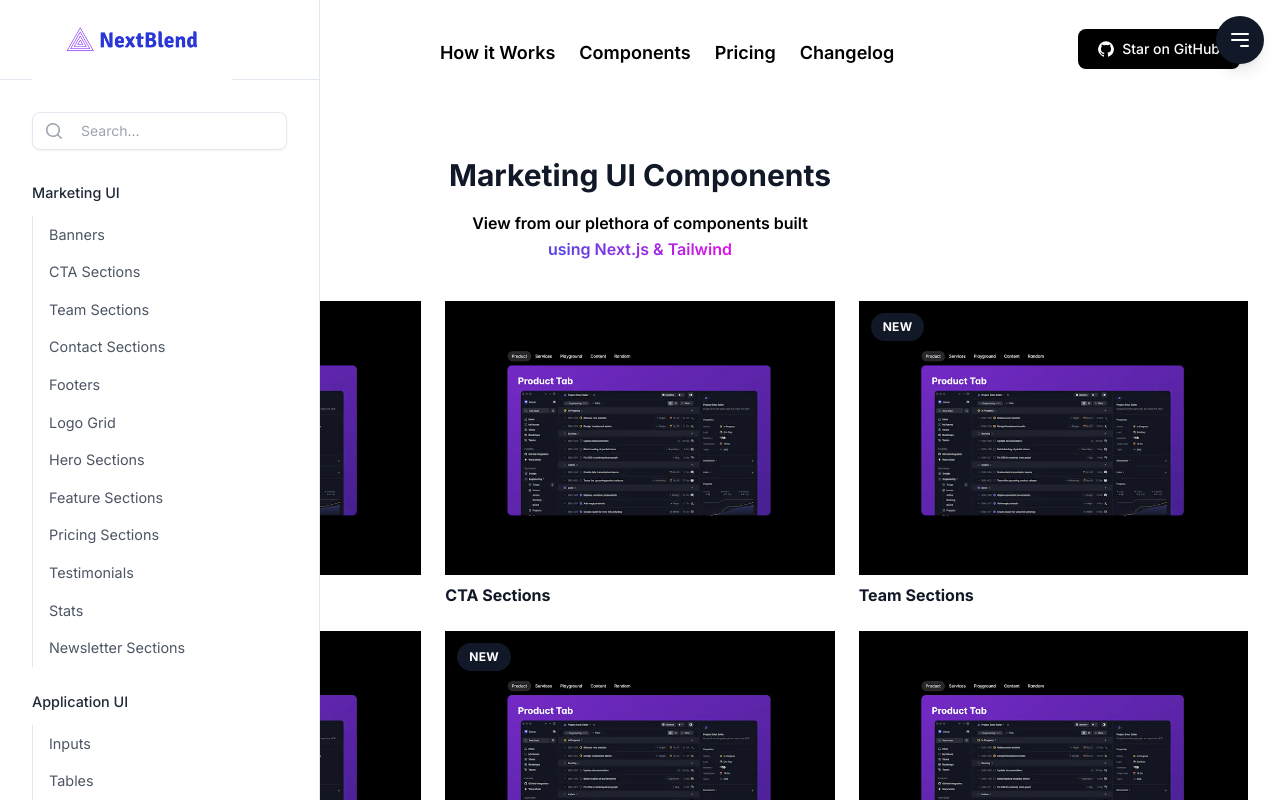
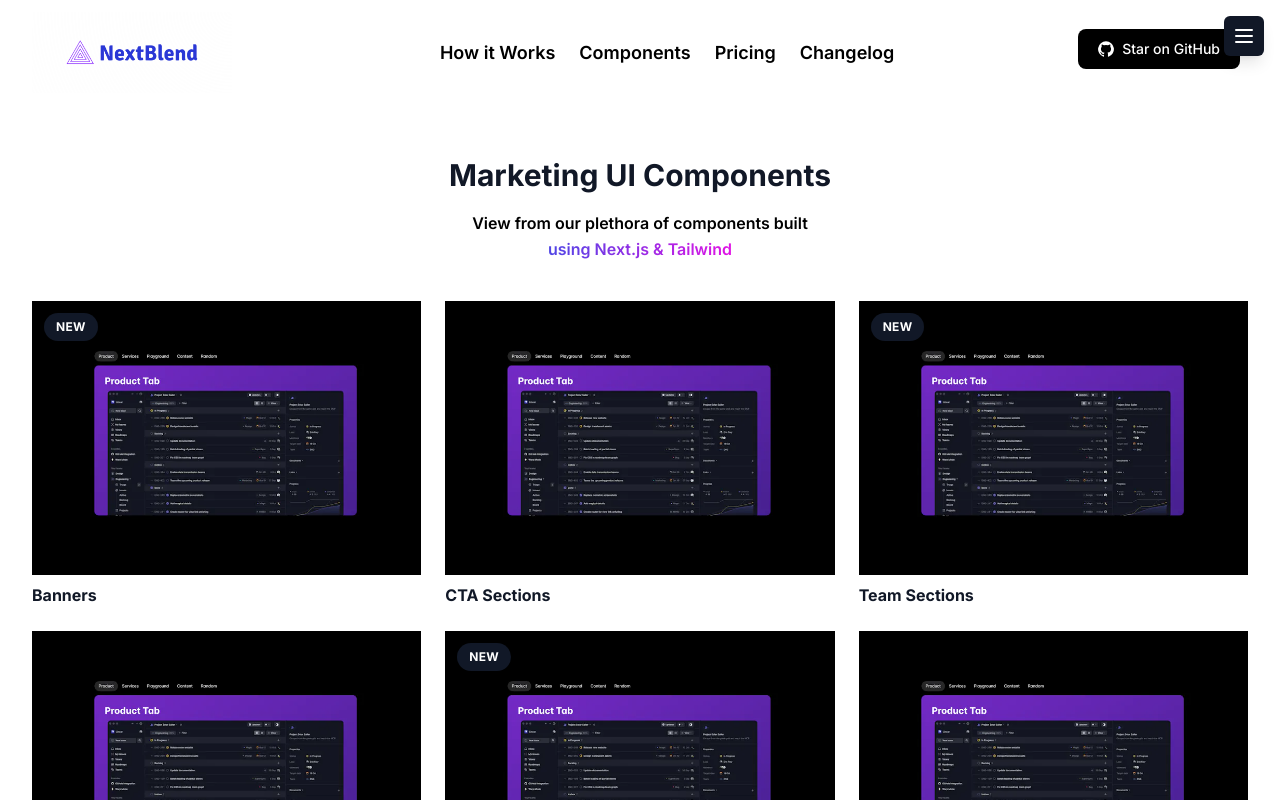
Before and after one commit to gaurav-sarage/NextBlend, a Next.js app: page /components in a window 1280 px wide. Shown: the top 800 px of the page. Built offline with nearby package versions, Linux system fonts and the light colour scheme; no server answers.

Commit message:
🚀 feat: Revamp Sidebar Component

```diff
--- a/app/components/Sidebar.js
+++ b/app/components/Sidebar.js
@@ -26,14 +26,12 @@ const NavLink = ({ ...props }) => {
     );
 };
 
-// Title component
 const Title = ({ children }) => (
     <h3 className='pb-3 px-4 font-medium text-gray-800 md:px-8'>
         {children}
     </h3>
 );
 
-// Sections List
 const SectionsList = ({ items }) => (
     <div className='text-gray-600 px-4 md:px-8'>
         <ul>
@@ -51,7 +49,6 @@ const SectionsList = ({ items }) => (
     </div>
 );
 
-// Search Box component
 const SearchBox = ({ ...props }) => (
     <div className='relative w-full'>
         <svg
@@ -74,14 +71,14 @@ const SearchBox = ({ ...props }) => (
     </div>
 );
 
-
 const Sidebar = () => {
     const componentType = {
         marketingUIComponent: [
             { name: "Banners", href: "/components/banners" },
             { name: "CTA Sections", href: "/components/ctas" },
             { name: "Team Sections", href: "/components/team-sections" },
-            { name: "Contact Sections", href: "/components/contact-sections" }, { name: "Footers", href: "/components/footers" },
+            { name: "Contact Sections", href: "/components/contact-sections" },
+            { name: "Footers", href: "/components/footers" },
             { name: "Logo Grid", href: "/components/logo-grid" },
             { name: "Hero Sections", href: "/components/heroes" },
             { name: "Feature Sections", href: "/components/feature-sections" },
@@ -90,7 +87,6 @@ const Sidebar = () => {
             { name: "Stats", href: "/components/stats" },
             { name: "Newsletter Sections", href: "/components/newsletter-sections" },
         ],
-
         applicationUIComponent: [
             { name: "Inputs", href: "/components/inputs" },
             { name: "Tables", href: "/components/tables" },
@@ -109,32 +105,34 @@ const Sidebar = () => {
         ],
     };
 
-    const [sidebarOpen, setSidebarOpen] = useState(true);
+    const [sidebarOpen, setSidebarOpen] = useState(false);
+    const [isAnimating, setIsAnimating] = useState(false);
+
+    useEffect(() => {
+        const savedSidebarState = localStorage.getItem('sidebarOpen');
+        if (savedSidebarState !== null) {
+            setSidebarOpen(JSON.parse(savedSidebarState));
+        }
+    }, []);
 
     const toggleSidebar = () => {
-        setSidebarOpen(!sidebarOpen);
+        setIsAnimating(true);
+        setTimeout(() => setIsAnimating(false), 300);
+        const newState = !sidebarOpen;
+        setSidebarOpen(newState);
+        localStorage.setItem('sidebarOpen', JSON.stringify(newState));
     };
-
-    useEffect(() => {
-        const mediaQuery = window.matchMedia("(min-width: 768px)");
-        const handler = (e) => {
-            setSidebarOpen(e.matches);
-        };
-        mediaQuery.addListener(handler);
-        handler(mediaQuery);
-        return () => {
-            mediaQuery.removeListener(handler);
-        };
-    }, []);
 
     return (
         <>
             <nav
-                className={`fixed z-40 top-0 left-0 w-full h-full border-r bg-white space-y-8 overflow-auto sm:w-80 ${sidebarOpen ? 'block' : 'hidden'}`}>
+                className={`fixed z-40 top-0 left-0 w-64 h-full border-r bg-white space-y-8 overflow-auto transition-transform duration-300 ease-in-out ${
+                    sidebarOpen ? 'translate-x-0' : '-translate-x-full'
+                }`}>
                 <div className="sticky top-0 space-y-8 bg-white">
                     <div className='h-20 flex items-center px-4 border-b md:px-8'>
                         <Link href='/' className='flex-none'>
-                            <img src="/nextblend.png" width={200} className="mx-auto" />
+                            <img src="/nextblend.png" width={200} className="mx-auto" alt="NextBlend Logo" />
                         </Link>
                     </div>
                     <div className='px-4 md:px-8'>
@@ -142,7 +140,6 @@ const Sidebar = () => {
                     </div>
                 </div>
                 <div className='text-[0.9rem] space-y-6'>
-                    <>
                     <div>
                         <Title>Marketing UI</Title>
                         <SectionsList items={componentType.marketingUIComponent} />
@@ -151,40 +148,27 @@ const Sidebar = () => {
                         <Title>Application UI</Title>
                         <SectionsList items={componentType.applicationUIComponent} />
                     </div>
-                    </>
                 </div>
+            </nav>
             <button
-                    className={`absolute top-4 right-4 p-3 bg-gray-900 text-white rounded-full shadow-lg focus:outline-none sm:hidden ${!sidebarOpen ? 'block' : 'hidden'}`}
-                    onClick={toggleSidebar}>
+                className={`fixed z-50 top-4 p-2 bg-gray-900 text-white rounded-md shadow-lg focus:outline-none transition-all duration-300 ease-in-out
+                    ${sidebarOpen
+                        ? 'left-[17rem] md:left-auto md:right-4'
+                        : 'left-4 md:left-auto md:right-4'}
+                    ${isAnimating ? 'scale-90' : 'scale-100'}`}
+                onClick={toggleSidebar}
+                aria-label={sidebarOpen ? "Close sidebar" : "Open sidebar"}>
                 <svg
                     xmlns="http://www.w3.org/2000/svg"
                     fill="none"
                     viewBox="0 0 24 24"
                     stroke="currentColor"
-                        className="h-6 w-6">
+                    className={`h-6 w-6 transition-transform duration-300 ${sidebarOpen ? 'rotate-90' : 'rotate-0'}`}>
                     <path
                         strokeLinecap="round"
                         strokeLinejoin="round"
                         strokeWidth={2}
-                            d="M4 6h16M4 12h16m-7 6h7"
-                        />
-                    </svg>
-                </button>
-            </nav>
-            <button
-                className={`hidden sm:block fixed z-50 top-4 right-4 p-3 bg-gray-900 text-white rounded-full shadow-lg focus:outline-none ${!sidebarOpen ? 'block' : 'hidden'}`}
-                onClick={toggleSidebar}>
-                <svg
-                    xmlns="http://www.w3.org/2000/svg"
-                    fill="none"
-                    viewBox="0 0 24 24"
-                    stroke="currentColor"
-                    className="h-6 w-6">
-                    <path
-                        strokeLinecap="round"
-                        strokeLinejoin="round"
-                        strokeWidth={2}
-                        d="M4 6h16M4 12h16m-7 6h7"
+                        d={sidebarOpen ? "M6 18L18 6M6 6l12 12" : "M4 6h16M4 12h16M4 18h16"}
                     />
                 </svg>
             </button>
```
Lines whose indentation alone changed are shown as unchanged.
